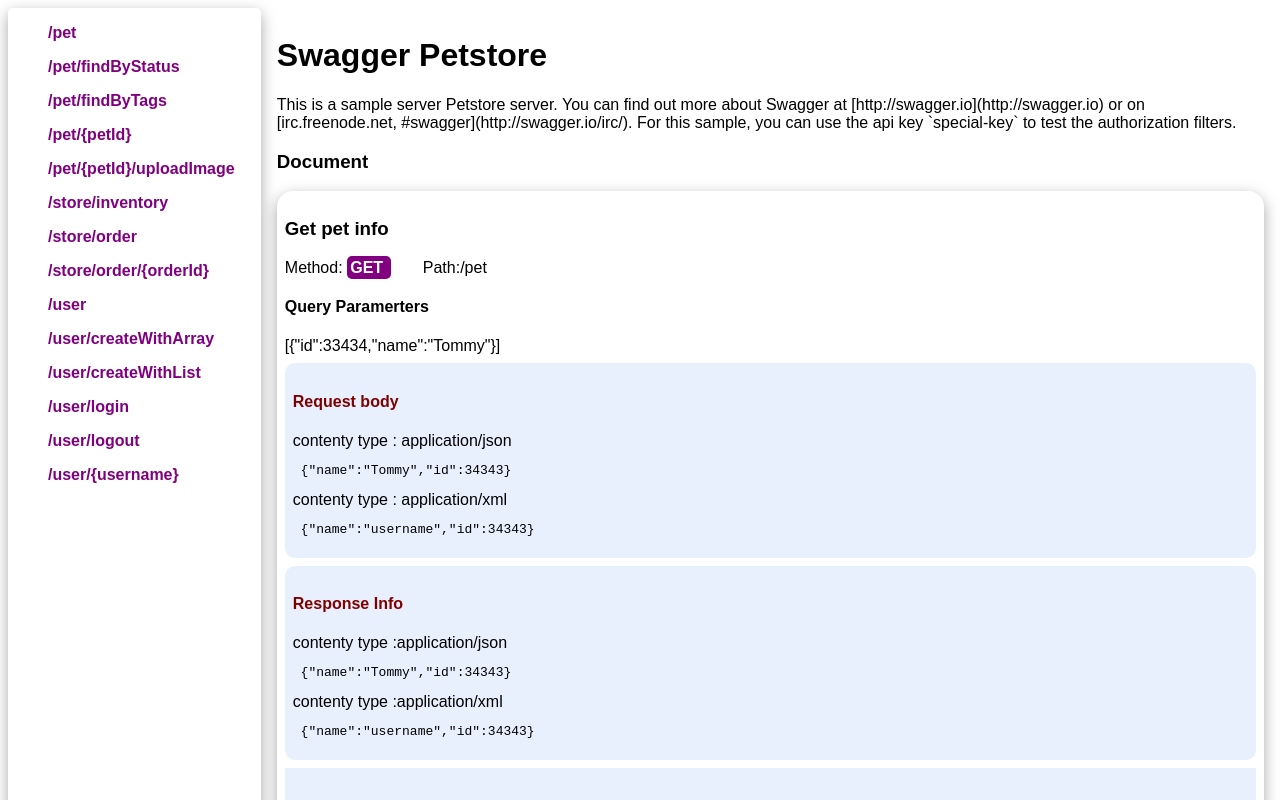
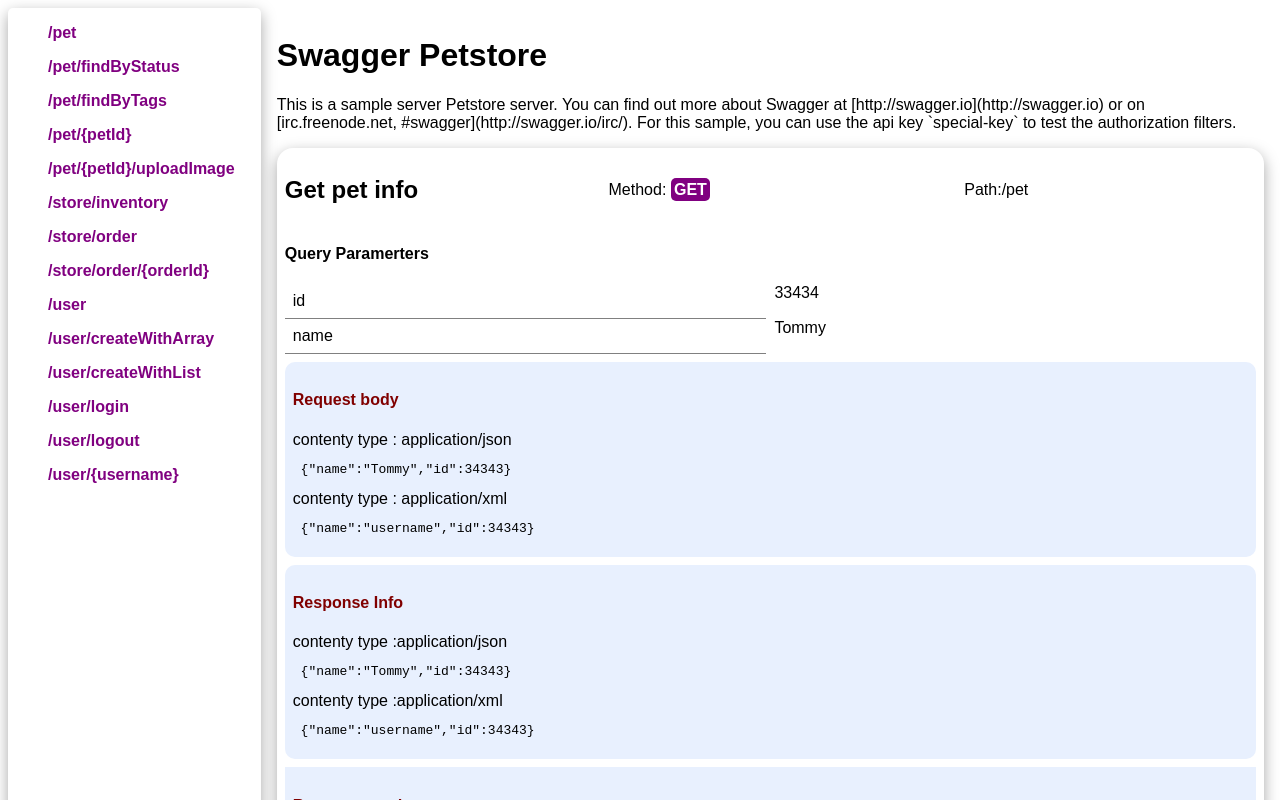
Before and after one commit to arunkumar413/openAPI-document-generator, a React (Create React App) app: page / in a window 1280 px wide. Shown: the top 800 px of the page. Built offline with nearby package versions, Linux system fonts and the light colour scheme.

Commit message:
chaged the query params to object

```diff
--- a/src/API.js
+++ b/src/API.js
@@ -2,7 +2,7 @@
   path: "/pet",
   method: "get",
   tags: ["Get pet info"],
-  queryParams: [{ id: 33434, name: "Tommy" }],
+  queryParams: { id: 33434, name: "Tommy" },
   requestInfo: [
     {
       requestType: "application/json",
@@ -32,7 +32,7 @@
   method: "post",
   tags: ["Post pet info"],
 
-  queryParams: [{ id: 33434, name: "Tommy" }],
+  queryParams: { id: 33434, name: "Tommy" },
   requestInfo: [
     {
       requestType: "application/json",
--- a/src/document.js
+++ b/src/document.js
@@ -56,25 +56,48 @@
     return items;
   }
 
+
+  function getQueryParams(pathIndex) {
+
+    let items = Object.keys(API[pathIndex].queryParams).map(function (item, index) {
+
+      return (
+
+        <div key={index.toString()} className="query-params">
+          <div className="query"> {item}  </div>
+          <div className="param"> {API[pathIndex].queryParams[item]}  </div>
+        </div>)
+
+
+    })
+
+
+    return items
+  }
+
   const paths = API.map(function (item, index) {
     return (
       <div key={index.toString()} className="resource">
-        <h3 clas="tag"> {item.tags[0]} </h3>
+        <div className="resource-header">
+          <h2 clas="tag"> {item.tags[0]} </h2>
           <p>
             Method:{" "}
             <span className={item.method + "-method"}>
               {" "}
               {item.method.toUpperCase()}{" "}
             </span>{" "}
+
+          </p>
           <span className="path">
             {" "}
             Path:
             {item.path}
           </span>{" "}
-        </p>
-        <div className="query-params">
+        </div>
+        <div className="query-params-container">
           <h4> Query Paramerters </h4>
-          {JSON.stringify(item.queryParams)}
+          {getQueryParams(index)}
+          {/* {JSON.stringify(item.queryParams)} */}
         </div>
         <div className="request-body">
           <h4> Request body </h4>
@@ -99,7 +122,6 @@
 
   return (
     <div>
-      <h3>Document</h3>
       {paths}
     </div>
   );
--- a/src/styles.css
+++ b/src/styles.css
@@ -70,7 +70,7 @@
   border-bottom: solid 0.5px gray;
   padding-left: 0.2rem;
   border-radius: 10px;
-  background-color: beige;
+  background-color: #e8f0fe;
 
 }
 
@@ -110,3 +110,23 @@
   color: maroon;
 
 }
+
+.resource-header {
+  display: grid;
+  grid-template-columns: 1fr 1fr 1fr;
+  justify-content: space-evenly;
+  align-items: center;
+}
+
+.query-params {
+  display: grid;
+  grid-template-columns: 1fr 1fr;
+  justify-content: space-evenly;
+  align-content: center;
+  grid-gap: 0.5rem;
+}
+
+.query, .params {
+  padding: 0.5rem;
+  border-bottom: solid 0.5px gray
+}
```
Lines whose indentation alone changed are shown as unchanged.
